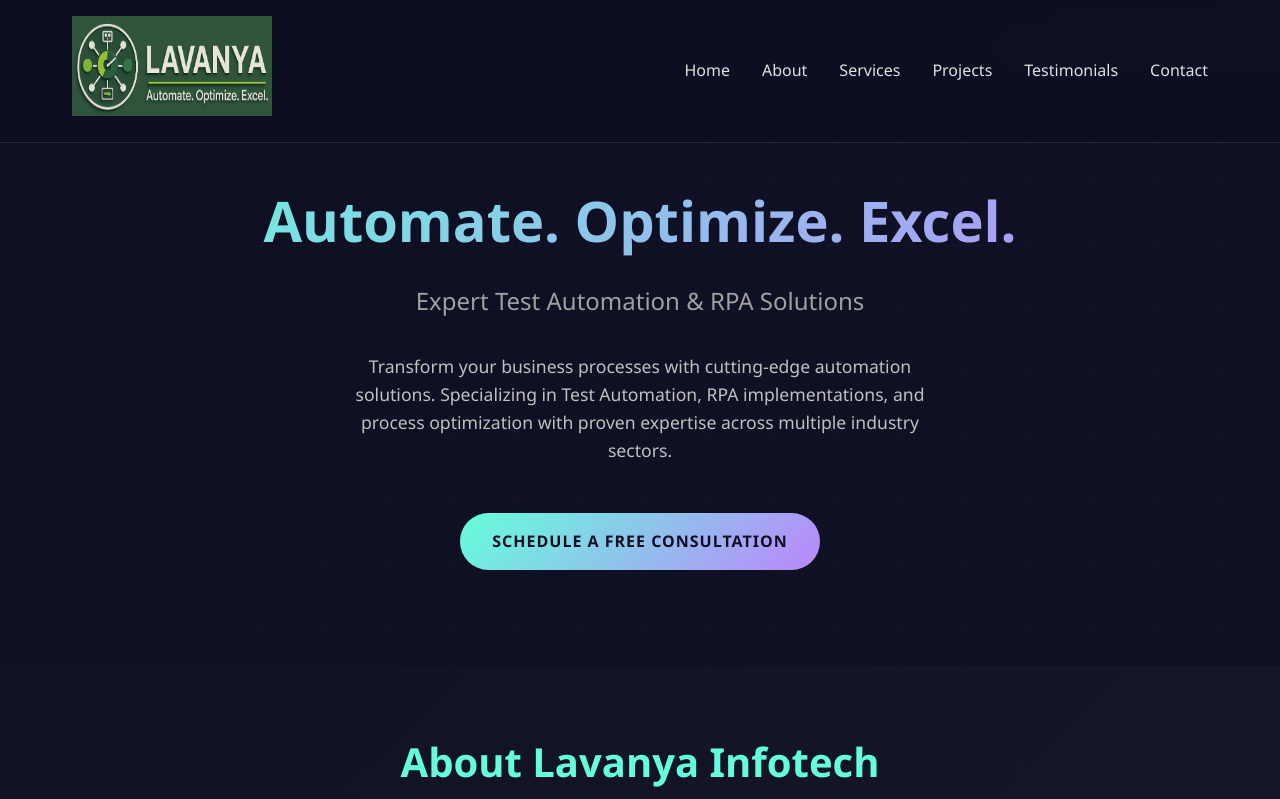
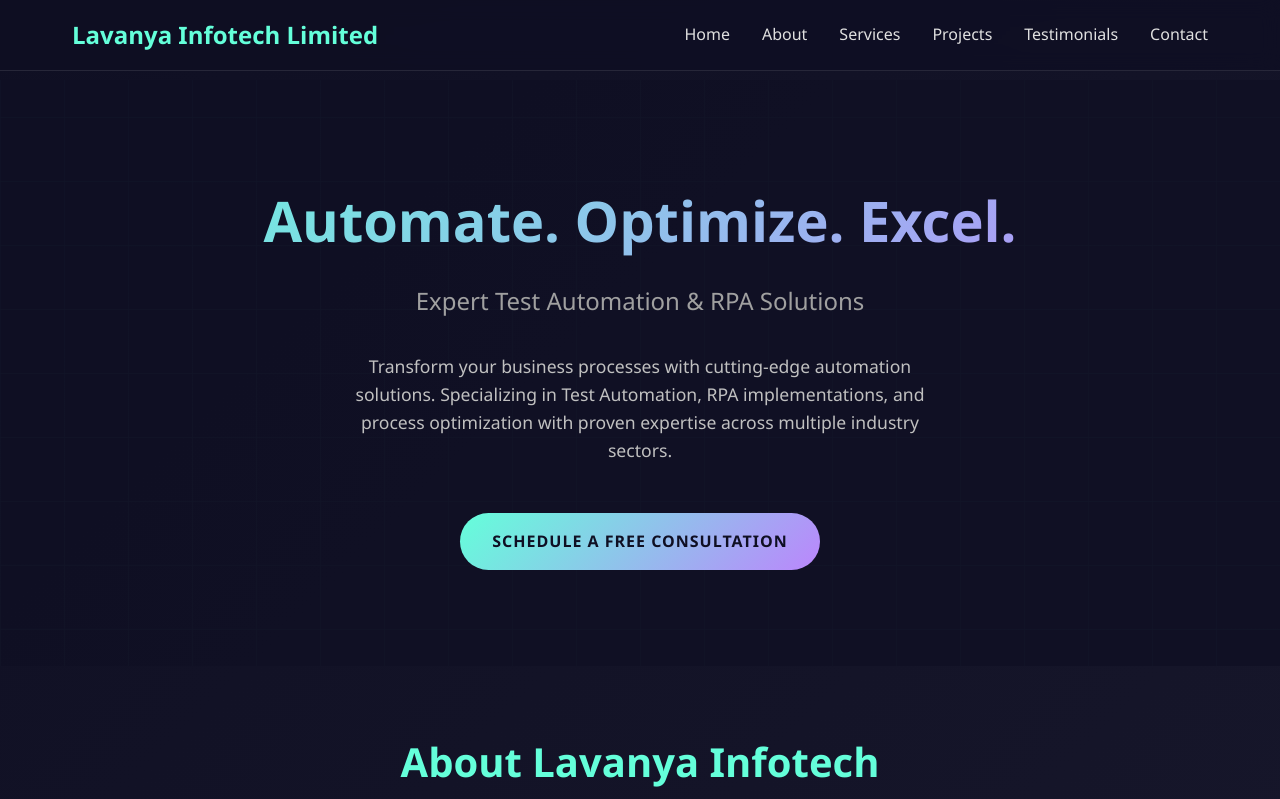
Before and after one commit to jeepalem/lavanya-infotech, a plain HTML site: page index.html in a window 1280 px wide. Shown: the top 799 px of the page. Drawn offline with Linux system fonts and the light colour scheme.

Commit message:
Update index.html

```diff
--- a/index.html
+++ b/index.html
@@ -532,8 +532,8 @@
     <!-- Navigation -->
     <nav class="navbar">
         <div class="nav-container">
-             <a href="#home" class="logo">
-            <img src="Lavanya Infotech Logo.jpg" alt="Lavanya Infotech Logo" height="100" Width="200">
+             <a href="#home" class="logo"> Lavanya Infotech Limited
+<!--             <img src="Lavanya Infotech Logo.jpg" alt="Lavanya Infotech Logo" height="100" Width="200"> -->
             </a>
             <ul class="nav-menu">
                 <li><a href="#home">Home</a></li>
```
